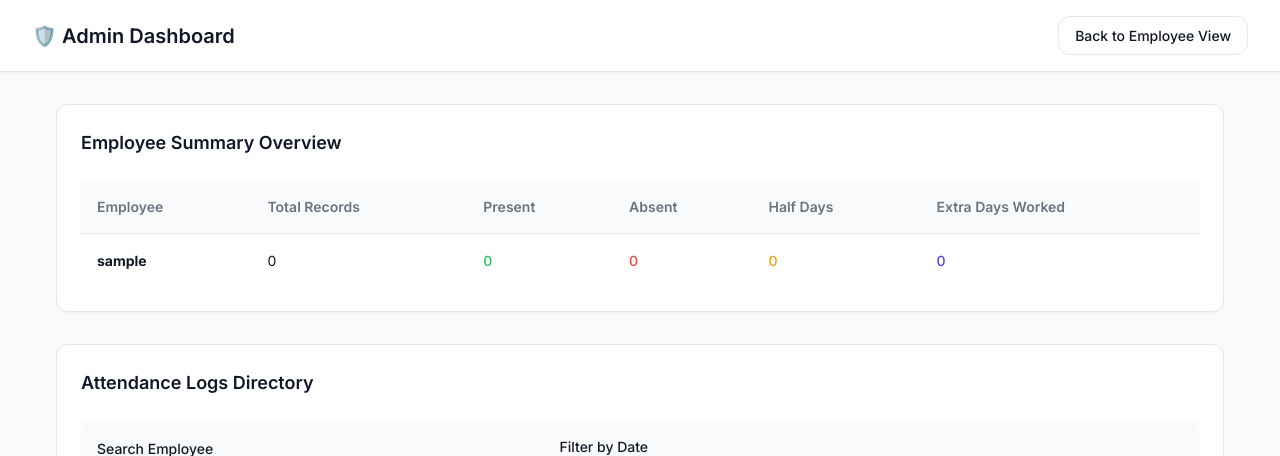
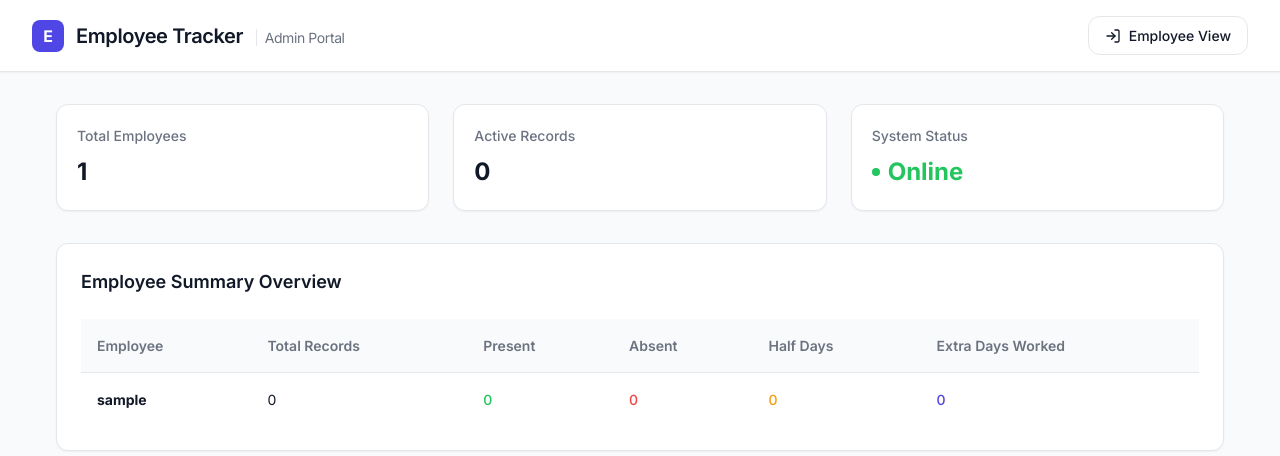
Before and after one commit to Manasa060105/employe_tracker, a Django app: page /admin-dashboard/ in a window 1280 px wide. Shown: the top 456 px of the page. Run offline with Django 5.2, Linux system fonts and the light colour scheme; the visitor is signed in with stand-in values (Sample User, id 1); data comes from the database, SQL or seed files in the repository; data that the repository does not hold is empty.

Commit message:
UI: Final polish to Admin Dashboard and Header

```diff
--- a/tracker/templates/tracker/admin_dashboard.html
+++ b/tracker/templates/tracker/admin_dashboard.html
@@ -368,11 +368,24 @@
 
     <!-- Header -->
     <header class="header">
-        <div class="header-left">
-            <h1>🛡️ Admin Dashboard</h1>
+        <div class="header-left" style="display: flex; align-items: center; gap: 0.75rem;">
+            <div
+                style="background: var(--primary); color: white; width: 32px; height: 32px; border-radius: 8px; display: flex; align-items: center; justify-content: center; font-weight: 700;">
+                E</div>
+            <h1 style="color: var(--text-main); letter-spacing: -0.02em;">Employee Tracker <span
+                    style="font-weight: 400; color: var(--text-muted); margin-left: 0.5rem; font-size: 0.875rem; border-left: 1px solid var(--border); padding-left: 0.5rem;">Admin
+                    Portal</span></h1>
         </div>
         <div class="header-right">
-            <a href="{% url 'mark_attendance' %}" class="btn btn-outline">Back to Employee View</a>
+            <a href="{% url 'mark_attendance' %}" class="btn btn-outline" style="gap: 0.5rem;">
+                <svg width="16" height="16" viewBox="0 0 24 24" fill="none" stroke="currentColor" stroke-width="2"
+                    stroke-linecap="round" stroke-linejoin="round">
+                    <path d="M15 3h4a2 2 0 0 1 2 2v14a2 2 0 0 1-2 2h-4" />
+                    <polyline points="10 17 15 12 10 7" />
+                    <line x1="15" y1="12" x2="3" y2="12" />
+                </svg>
+                Employee View
+            </a>
         </div>
     </header>
 
@@ -389,6 +402,31 @@
     {% endif %}
 
     <main class="container">
+
+        <!-- Stats Overview -->
+        <div
+            style="display: grid; grid-template-columns: repeat(auto-fit, minmax(240px, 1fr)); gap: 1.5rem; margin-bottom: 2rem;">
+            <div class="card" style="margin-bottom: 0; padding: 1.25rem;">
+                <div style="color: var(--text-muted); font-size: 0.875rem; font-weight: 500; margin-bottom: 0.5rem;">
+                    Total Employees</div>
+                <div style="font-size: 1.5rem; font-weight: 700;">{{ user_summary|length }}</div>
+            </div>
+            <div class="card" style="margin-bottom: 0; padding: 1.25rem;">
+                <div style="color: var(--text-muted); font-size: 0.875rem; font-weight: 500; margin-bottom: 0.5rem;">
+                    Active Records</div>
+                <div style="font-size: 1.5rem; font-weight: 700;">{{ records|length }}</div>
+            </div>
+            <div class="card" style="margin-bottom: 0; padding: 1.25rem;">
+                <div style="color: var(--text-muted); font-size: 0.875rem; font-weight: 500; margin-bottom: 0.5rem;">
+                    System Status</div>
+                <div
+                    style="font-size: 1.5rem; font-weight: 700; color: var(--success); display: flex; align-items: center; gap: 0.5rem;">
+                    <span
+                        style="width: 8px; height: 8px; background: var(--success); border-radius: 50%; display: inline-block;"></span>
+                    Online
+                </div>
+            </div>
+        </div>
 
         <!-- Employee Summary -->
         <div class="card">
```
